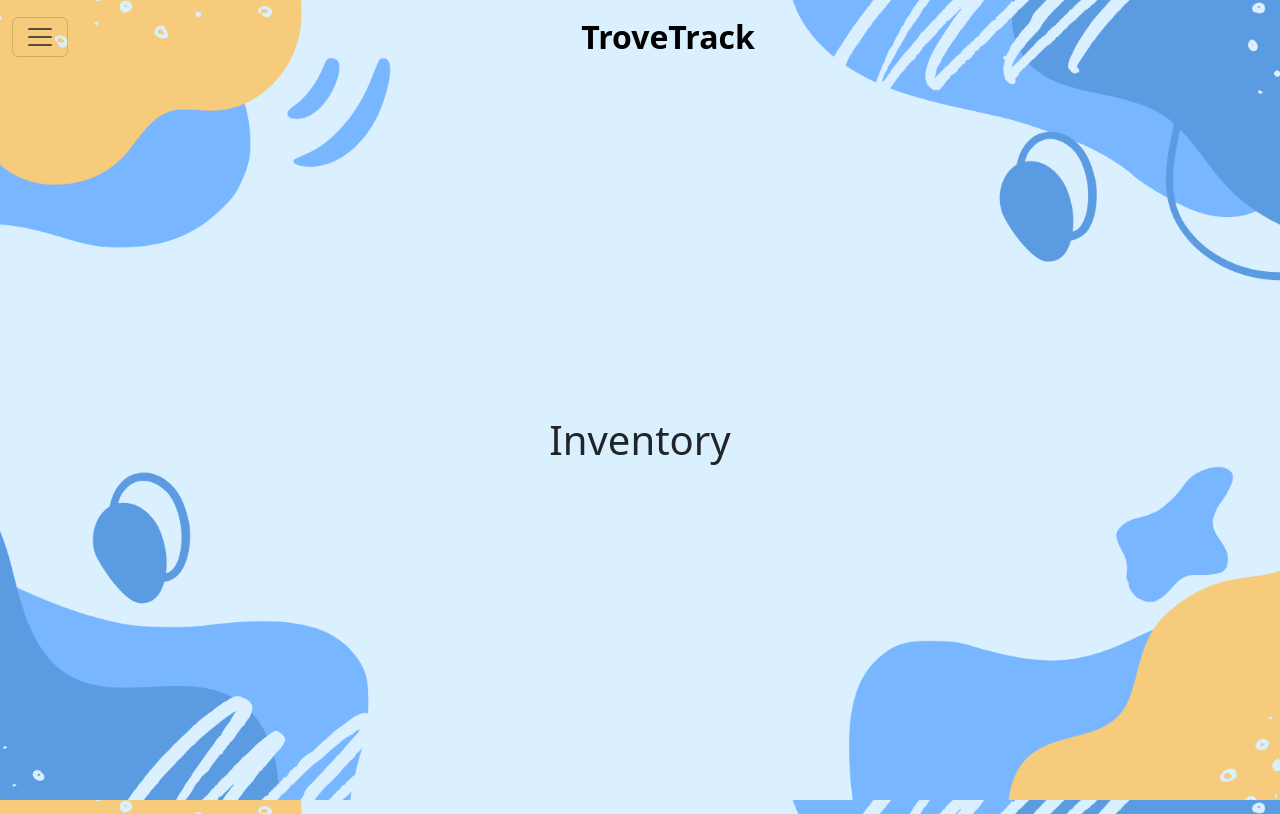
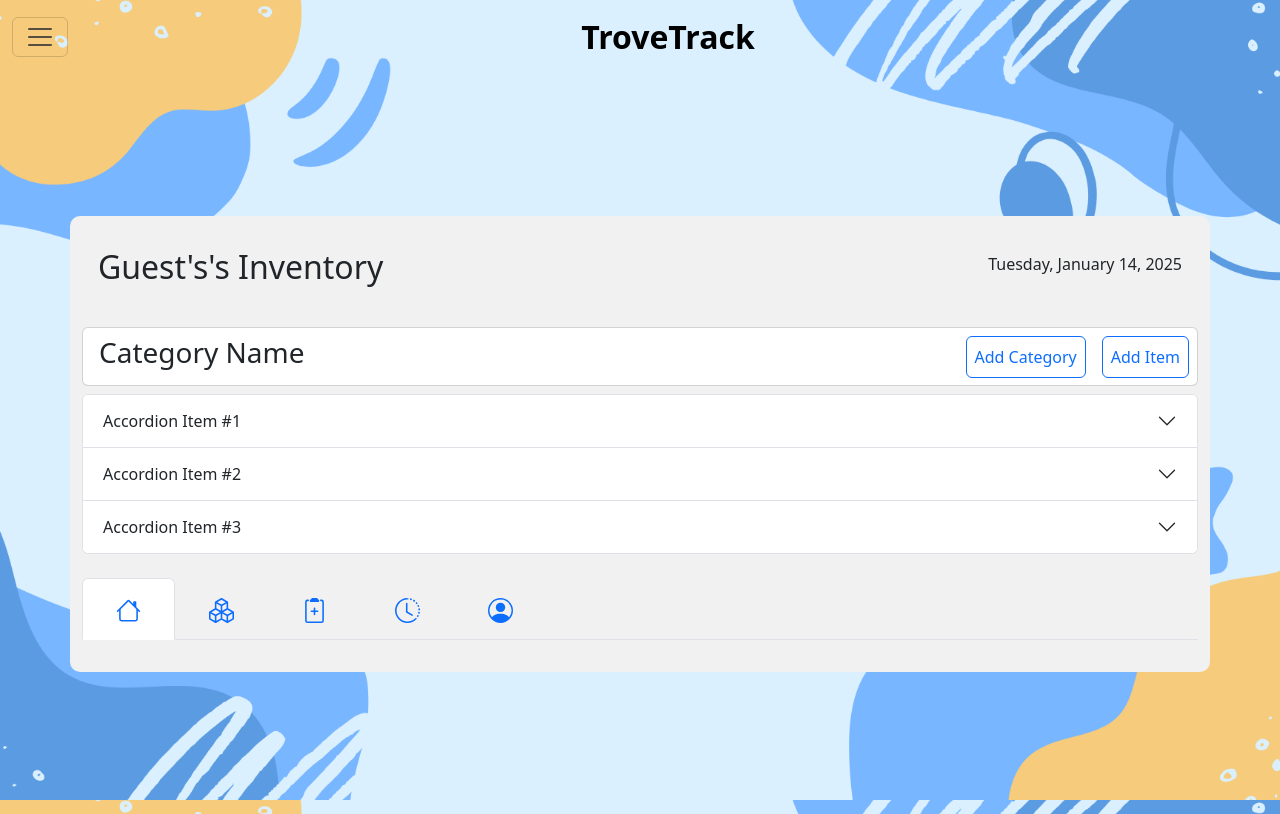
Before and after one commit to skyoon26/trove-track, a React (Vite) app in the folder trove-track-ui/: page /inventory in a window 1280 px wide. Built offline with nearby package versions, Linux system fonts and the light colour scheme; sample sign-in values are in the browser's storage.

Commit message:
Set up initial layout for InventoryPage

```diff
--- a/trove-track-ui/src/pages/InventoryPage.jsx
+++ b/trove-track-ui/src/pages/InventoryPage.jsx
@@ -1,8 +1,72 @@
-import React from 'react'
+import { Container, Stack, Card, Button, Accordion } from 'react-bootstrap';
+import PageTabs from '../components/PageTabs';
 
 const InventoryPage = () => {
+  const firstName = sessionStorage.getItem("firstName");
+
+  const today = new Date().toLocaleDateString("en-US", {
+    weekday: "long",
+    year: "numeric",
+    month: "long",
+    day: "numeric",
+  });
+
   return (
-    <h1>Inventory</h1>
+    <Container className="main-container py-3 m-5">
+      <Stack direction="horizontal" gap={3} className="m-2">
+        <h2 className="p-2">{firstName ? firstName : "Guest's"}'s Inventory</h2>
+        <p className="p-2 ms-auto">{today}</p>
+      </Stack>
+
+      <div>
+        <Card className="px-2 mt-4">
+          <Stack direction="horizontal" gap={3}>
+            <h3 className="p-2">Category Name</h3>
+            <Button variant="outline-primary" className="p-2 ms-auto">Add Category</Button>
+            <Button variant="outline-primary" className="p-2">Add Item</Button>
+          </Stack>
+        </Card>
+        <Accordion alwaysOpen className="pt-2">
+          <Accordion.Item eventKey="0">
+            <Accordion.Header>Accordion Item #1</Accordion.Header>
+            <Accordion.Body>
+              Lorem ipsum dolor sit amet, consectetur adipiscing elit, sed do
+              eiusmod tempor incididunt ut labore et dolore magna aliqua. Ut enim ad
+              minim veniam, quis nostrud exercitation ullamco laboris nisi ut
+              aliquip ex ea commodo consequat. Duis aute irure dolor in
+              reprehenderit in voluptate velit esse cillum dolore eu fugiat nulla
+              pariatur. Excepteur sint occaecat cupidatat non proident, sunt in
+              culpa qui officia deserunt mollit anim id est laborum.
+            </Accordion.Body>
+          </Accordion.Item>
+          <Accordion.Item eventKey="1">
+            <Accordion.Header>Accordion Item #2</Accordion.Header>
+            <Accordion.Body>
+              Lorem ipsum dolor sit amet, consectetur adipiscing elit, sed do
+              eiusmod tempor incididunt ut labore et dolore magna aliqua. Ut enim ad
+              minim veniam, quis nostrud exercitation ullamco laboris nisi ut
+              aliquip ex ea commodo consequat. Duis aute irure dolor in
+              reprehenderit in voluptate velit esse cillum dolore eu fugiat nulla
+              pariatur. Excepteur sint occaecat cupidatat non proident, sunt in
+              culpa qui officia deserunt mollit anim id est laborum.
+            </Accordion.Body>
+          </Accordion.Item>
+          <Accordion.Item eventKey="3">
+            <Accordion.Header>Accordion Item #3</Accordion.Header>
+            <Accordion.Body>
+              Lorem ipsum dolor sit amet, consectetur adipiscing elit, sed do
+              eiusmod tempor incididunt ut labore et dolore magna aliqua. Ut enim ad
+              minim veniam, quis nostrud exercitation ullamco laboris nisi ut
+              aliquip ex ea commodo consequat. Duis aute irure dolor in
+              reprehenderit in voluptate velit esse cillum dolore eu fugiat nulla
+              pariatur. Excepteur sint occaecat cupidatat non proident, sunt in
+              culpa qui officia deserunt mollit anim id est laborum.
+            </Accordion.Body>
+          </Accordion.Item>
+        </Accordion>
+      </div>
+      <PageTabs />
+    </Container>
   )
 }
 
```
